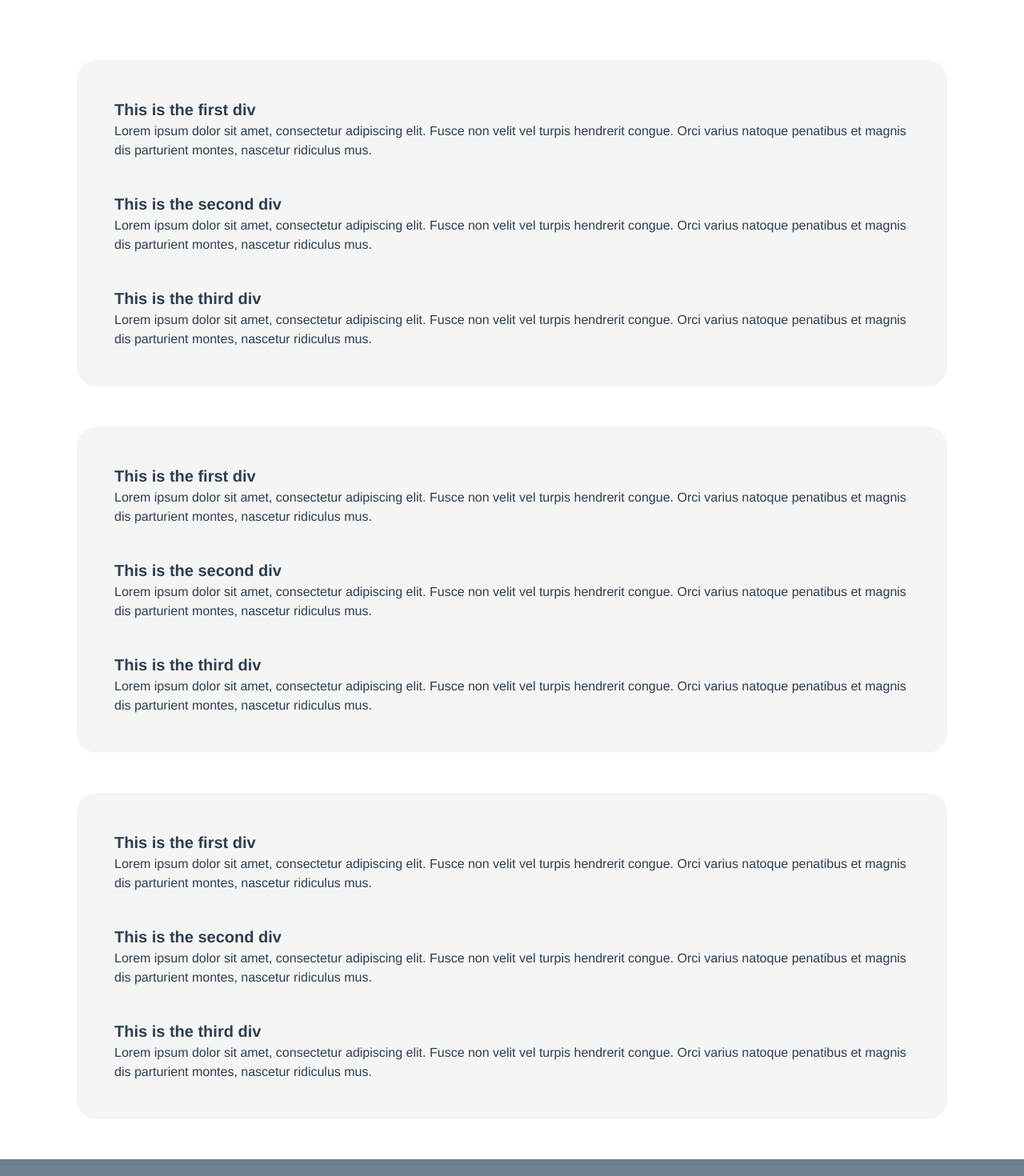
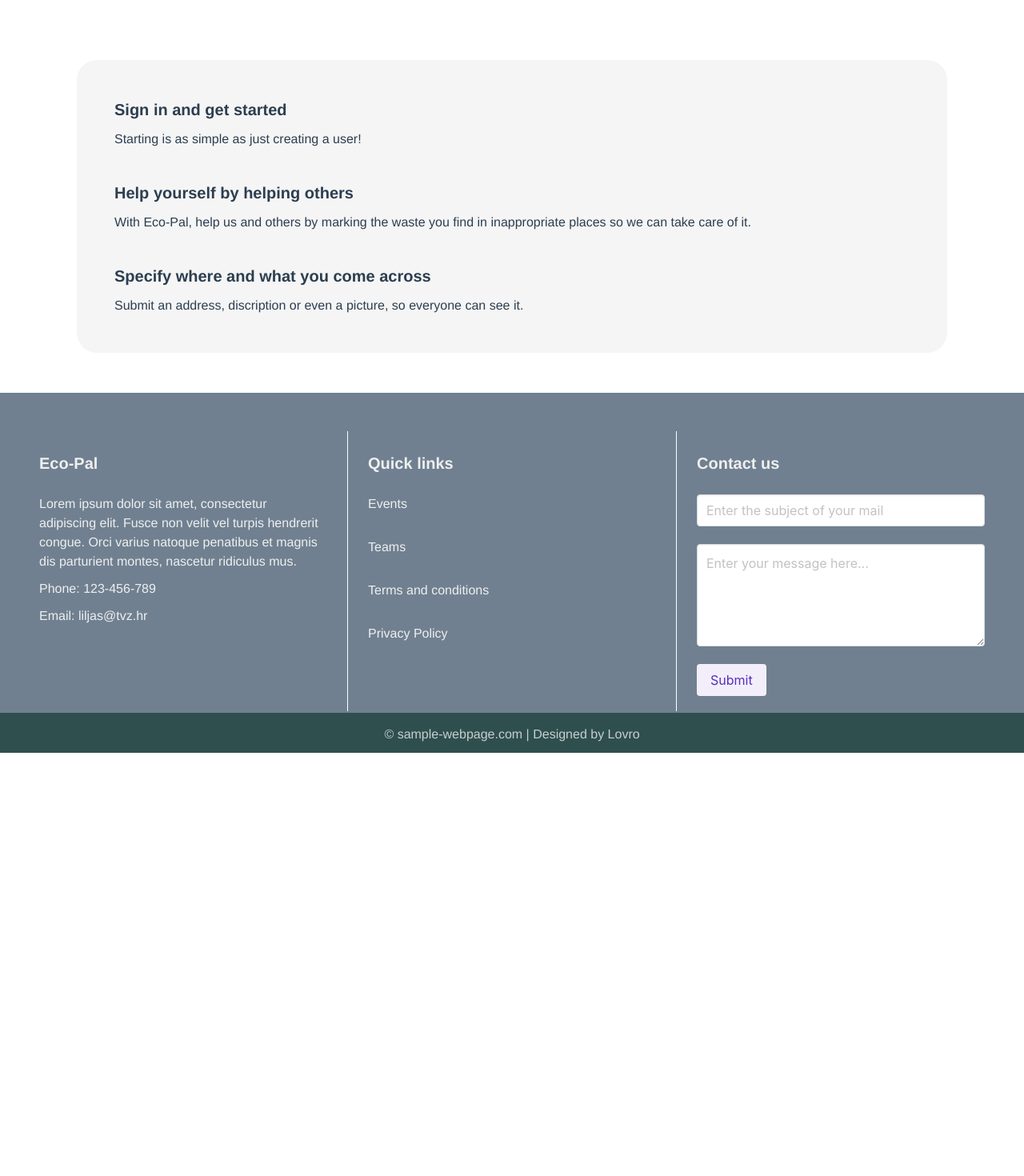
Before and after one commit to liljas1/eco-pal, a Vue app: page / in a window 1280 px wide. Shown: the part 360-1830 px from the top of the page at 80% size. After the commit the page ends 1301 px from the top, so only its background shows below. Built offline with nearby package versions, Linux system fonts and the light colour scheme; no server answers; what vue-browser-geolocation, vuefire would draw is missing.

Commit message:
Updated text on main page

```diff
--- a/src/components/Main.vue
+++ b/src/components/Main.vue
@@ -30,63 +30,23 @@
         <div class="main">
           <div class="section">
             <div class="sectionText">
-              <h2>This is the first div</h2>
-              <p>Lorem ipsum dolor sit amet, consectetur adipiscing elit.
-                Fusce non velit vel turpis hendrerit congue.
-                Orci varius natoque penatibus et magnis dis parturient montes, nascetur ridiculus mus. </p>
+              <h2>Sign in and get started</h2>
+              <p>
+                Starting is as simple as just creating a user!
+              </p>
             </div>
             <div class="sectionText">
-              <h2>This is the second div</h2>
-              <p>Lorem ipsum dolor sit amet, consectetur adipiscing elit.
-                Fusce non velit vel turpis hendrerit congue.
-                Orci varius natoque penatibus et magnis dis parturient montes, nascetur ridiculus mus. </p>
+              <h2>Help yourself by helping others</h2>
+              <p>
+                With Eco-Pal, help us and others by marking the waste you find in inappropriate places
+                so we can take care of it.
+              </p>
             </div>
             <div class="sectionText">
-              <h2>This is the third div</h2>
-              <p>Lorem ipsum dolor sit amet, consectetur adipiscing elit.
-                Fusce non velit vel turpis hendrerit congue.
-                Orci varius natoque penatibus et magnis dis parturient montes, nascetur ridiculus mus. </p>
-            </div>
-          </div>
-
-          <div class="section">
-            <div class="sectionText">
-              <h2>This is the first div</h2>
-              <p>Lorem ipsum dolor sit amet, consectetur adipiscing elit.
-                Fusce non velit vel turpis hendrerit congue.
-                Orci varius natoque penatibus et magnis dis parturient montes, nascetur ridiculus mus. </p>
-            </div>
-            <div class="sectionText">
-              <h2>This is the second div</h2>
-              <p>Lorem ipsum dolor sit amet, consectetur adipiscing elit.
-                Fusce non velit vel turpis hendrerit congue.
-                Orci varius natoque penatibus et magnis dis parturient montes, nascetur ridiculus mus. </p>
-            </div>
-            <div class="sectionText">
-              <h2>This is the third div</h2>
-              <p>Lorem ipsum dolor sit amet, consectetur adipiscing elit.
-                Fusce non velit vel turpis hendrerit congue.
-                Orci varius natoque penatibus et magnis dis parturient montes, nascetur ridiculus mus. </p>
-            </div>
-          </div>
-          <div class="section">
-            <div class="sectionText">
-              <h2>This is the first div</h2>
-              <p>Lorem ipsum dolor sit amet, consectetur adipiscing elit.
-                Fusce non velit vel turpis hendrerit congue.
-                Orci varius natoque penatibus et magnis dis parturient montes, nascetur ridiculus mus. </p>
-            </div>
-            <div class="sectionText">
-              <h2>This is the second div</h2>
-              <p>Lorem ipsum dolor sit amet, consectetur adipiscing elit.
-                Fusce non velit vel turpis hendrerit congue.
-                Orci varius natoque penatibus et magnis dis parturient montes, nascetur ridiculus mus. </p>
-            </div>
-            <div class="sectionText">
-              <h2>This is the third div</h2>
-              <p>Lorem ipsum dolor sit amet, consectetur adipiscing elit.
-                Fusce non velit vel turpis hendrerit congue.
-                Orci varius natoque penatibus et magnis dis parturient montes, nascetur ridiculus mus. </p>
+              <h2>Specify where and what you come across</h2>
+              <p>
+                Submit an address, discription or even a picture, so everyone can see it.
+              </p>
             </div>
           </div>
         </div>
@@ -121,6 +81,7 @@
             <div class="footer_section contact">
               <h1>Contact us</h1>
               <br>
+              <b-input type="email" maxlength="30" placeholder="Enter the subject of your mail" v-model="subject"></b-input>
               <b-input maxlength="200" type="textarea" placeholder="Enter your message here..." v-model="message"></b-input>
               <b-button type="is-primary is-light" @click="pressed">Submit</b-button>
             </div>
@@ -138,6 +99,7 @@
 export default {
   data(){
     return {
+      subject: "",
       message: "",
       error: "",
     }
@@ -145,7 +107,7 @@ export default {
 
   methods: {
     pressed() {
-      window.open(`mailto:eco-pal@example.com?&body=${this.message}`);
+      window.open(`mailto:eco-pal@example.com?&subject=${this.subject}&body=${this.message}`);
     }
   }
 }
@@ -197,6 +159,7 @@ export default {
   .sectionText h2{
     font-size: 20px;
     font-weight: bold;
+    padding-bottom: 10px;
   }
 
   .footer{
```
